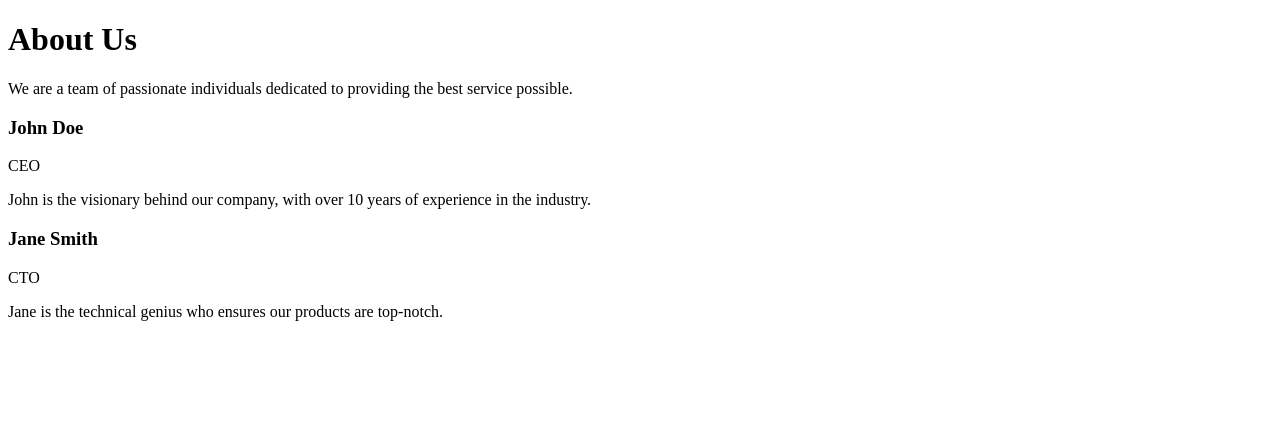
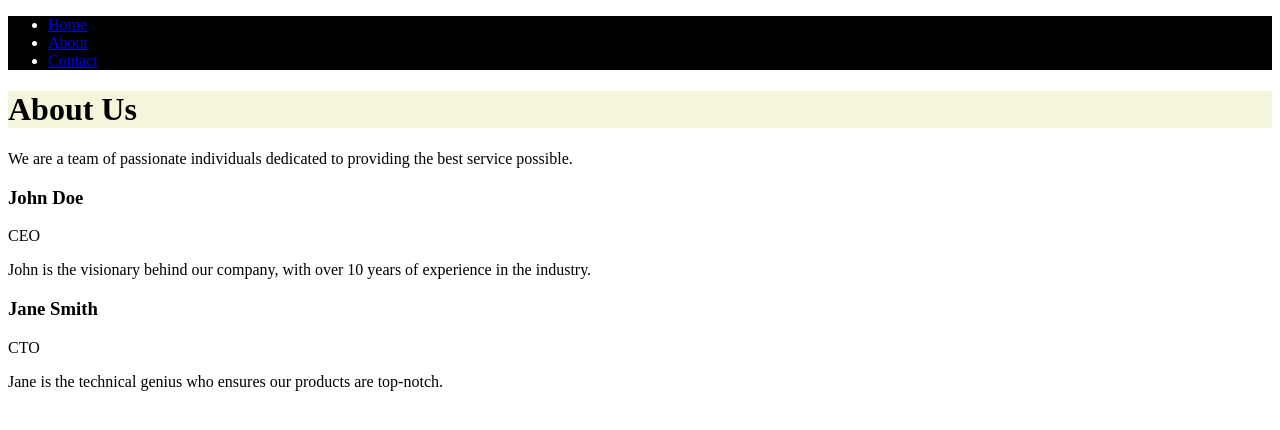
Before and after one commit to RehabHesham/DotNet_Day2VC, a plain HTML site: page aboutUS.html in a window 1280 px wide. Drawn offline with Linux system fonts and the light colour scheme.

Commit message:
link about us page

```diff
--- a/aboutUS.html
+++ b/aboutUS.html
@@ -7,6 +7,13 @@
     <link rel="stylesheet" href="style.css">
 </head>
 <body>
+    <nav>
+      <ul>
+        <li><a href="index.html">Home</a></li>
+        <li><a href="./aboutUS.html">About</a></li>
+        <li><a href="contact.html">Contact</a></li>
+      </ul>
+    </nav>
     <h1>About Us</h1>
     <p>We are a team of passionate individuals dedicated to providing the best service possible.</p>
 <div id="team">
--- a/style.css
+++ b/style.css
@@ -8,3 +8,7 @@ nav{
     height: 300px;
     object-fit: cover;
 }
+
+h1{
+    background-color: beige;
+}
```
Also changed, not shown: index.html (+1 -1 lines).
